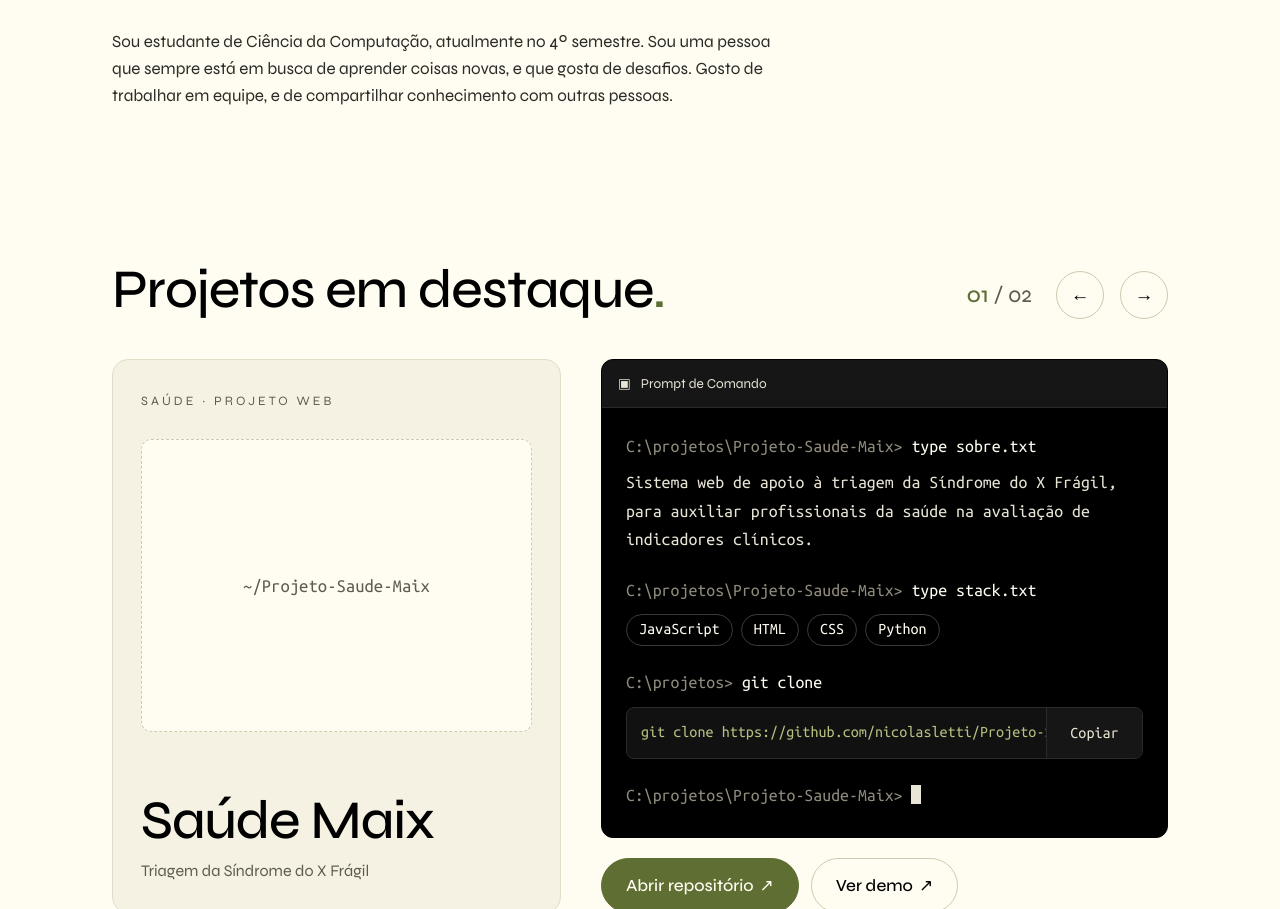
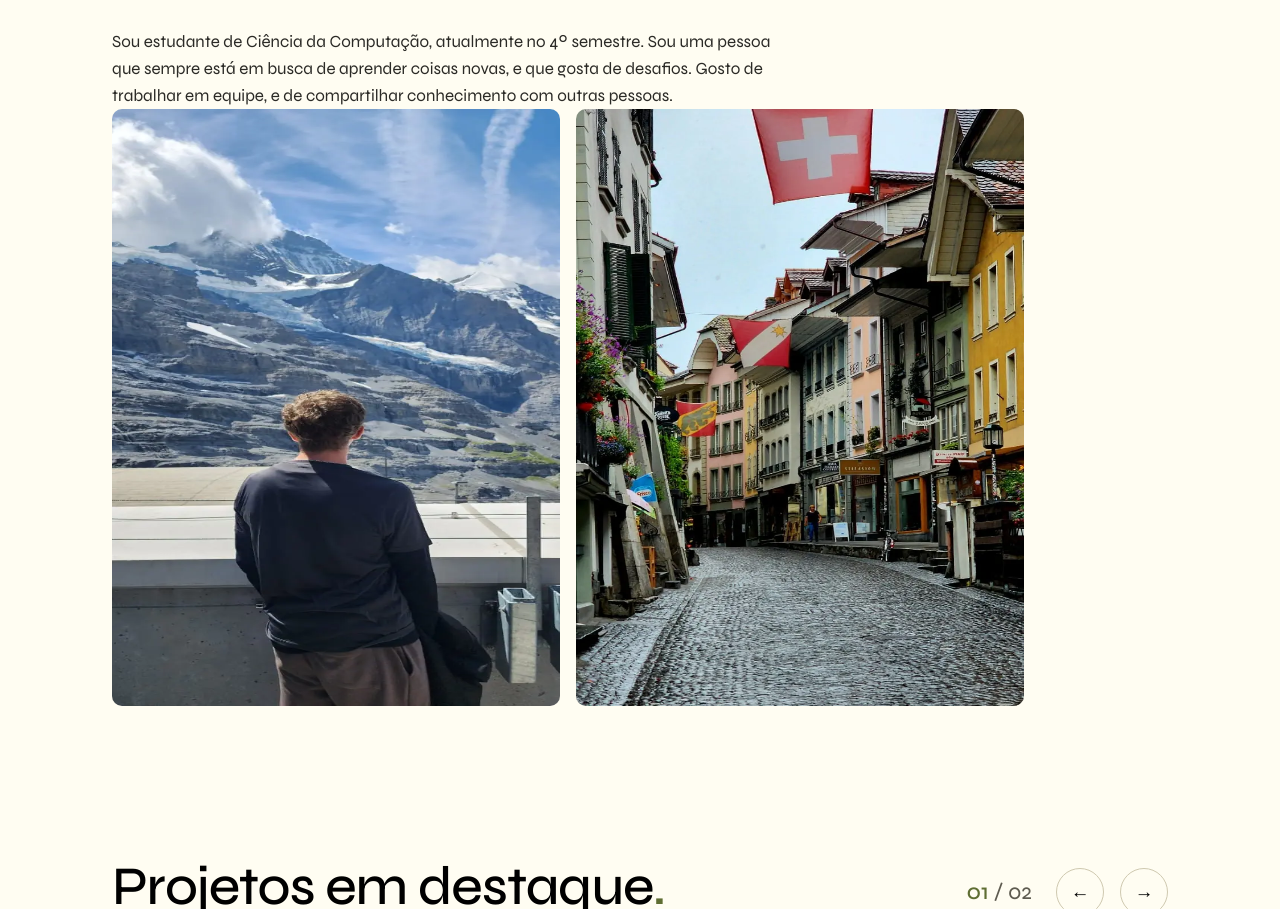
Before and after one commit to nicolasletti/portfolio, a React (Vite) app: page / in a window 1280 px wide. Shown: the part 817-1726 px from the top of the page. Built offline with nearby package versions, Linux system fonts and the light colour scheme.

Commit message:
feat: add image section to About component for enhanced visual appeal

```diff
--- a/src/components/about/about.css
+++ b/src/components/about/about.css
@@ -12,3 +12,14 @@
 .about-section p:not(.eyebrow) + p {
 	margin-top: 12px;
 }
+
+.about-section-img {
+	display: flex;
+	gap: 16px;
+}
+
+.about-section-img img {
+	border-radius: 10px;
+	height: 597px;
+	width: 448px;
+}
--- a/src/components/about/about.tsx
+++ b/src/components/about/about.tsx
@@ -1,3 +1,4 @@
+
 import { profile } from '../../data/profile'
 import './about.css'
 
@@ -12,6 +13,10 @@ function About() {
 				Sou estudante de {profile.course}, atualmente no {profile.semester}.
 				Sou uma pessoa que sempre está em busca de aprender coisas novas, e que gosta de desafios. Gosto de trabalhar em equipe, e de compartilhar conhecimento com outras pessoas.
 			</p>
+			<div className="about-section-img">
+				<img src="/about-01.webp" alt="Foto de perfil" />
+				<img src="/about-02.webp" alt="Imagem sobre mim" />
+			</div>
 		</section>
 	)
 }
```
